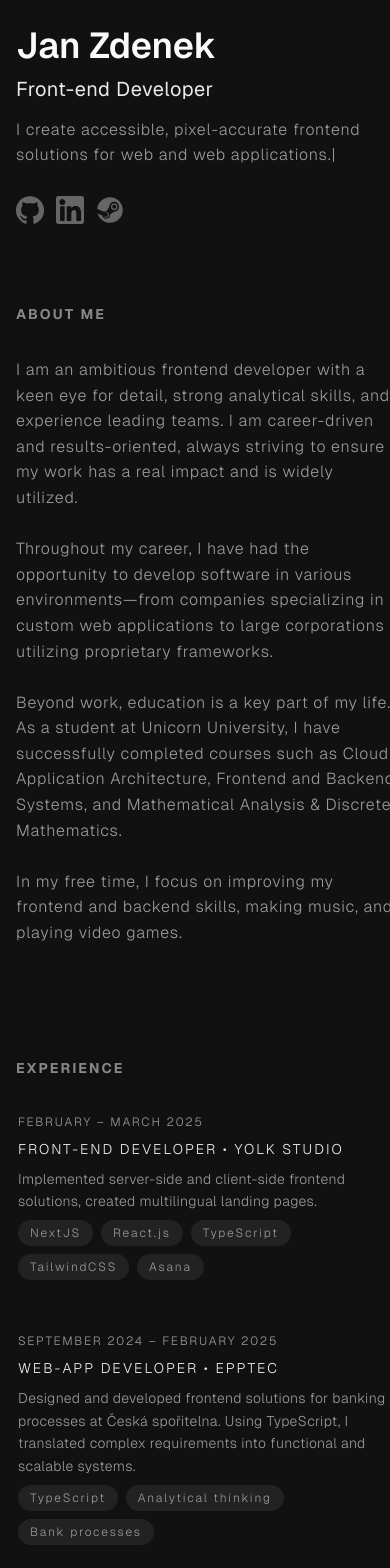
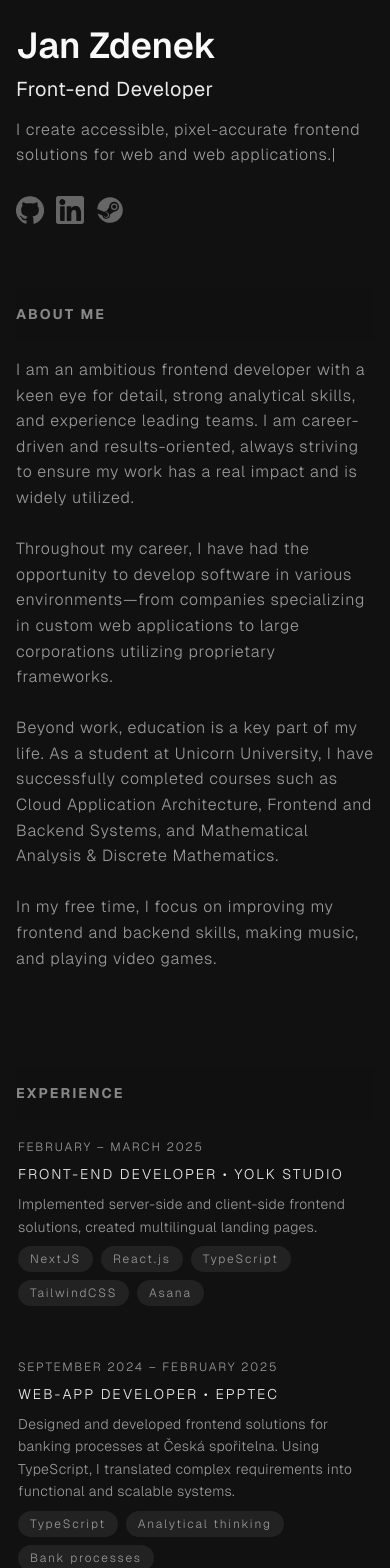
Before and after one commit to ydenekjan/portfolio-v1, a Next.js app: page /en in a window 390 px wide. Shown: the top 1568 px of the page. Built offline with nearby package versions, Linux system fonts and the light colour scheme.

Commit message:
mobile styling

```diff
--- a/src/components/core/Aside.tsx
+++ b/src/components/core/Aside.tsx
@@ -7,7 +7,7 @@ import TypewriterInfo from "@/components/core/TypewriterInfo";
 const Aside = async () => {
   const t = await getTranslations("Aside");
   return (
-    <aside className={"vertical-padding min-w-96 w-full"}>
+    <aside className={"vertical-padding md:min-w-96 w-full"}>
       <section
         className={"lg:fixed  flex flex-col h-min justify-between gap-y-12"}
       >
--- a/src/components/reusable/Section.tsx
+++ b/src/components/reusable/Section.tsx
@@ -26,7 +26,7 @@ const SectionTitle = ({ children }: Props.Children) => {
   return (
     <h3
       className={
-        "lg:hidden max-lg:sticky -top-8 w-full bg-accent-1/80 backdrop-blur-xs py-4 translate-y-8"
+        "lg:hidden max-lg:sticky -top-8 w-full bg-accent-1/80 backdrop-blur-xs py-4 translate-y-8 z-50"
       }
     >
       {children}
```
